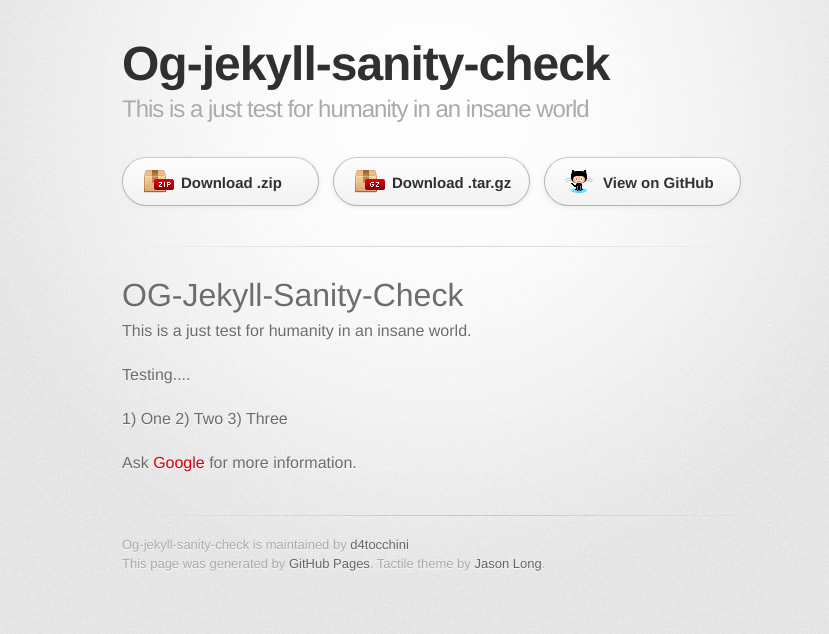
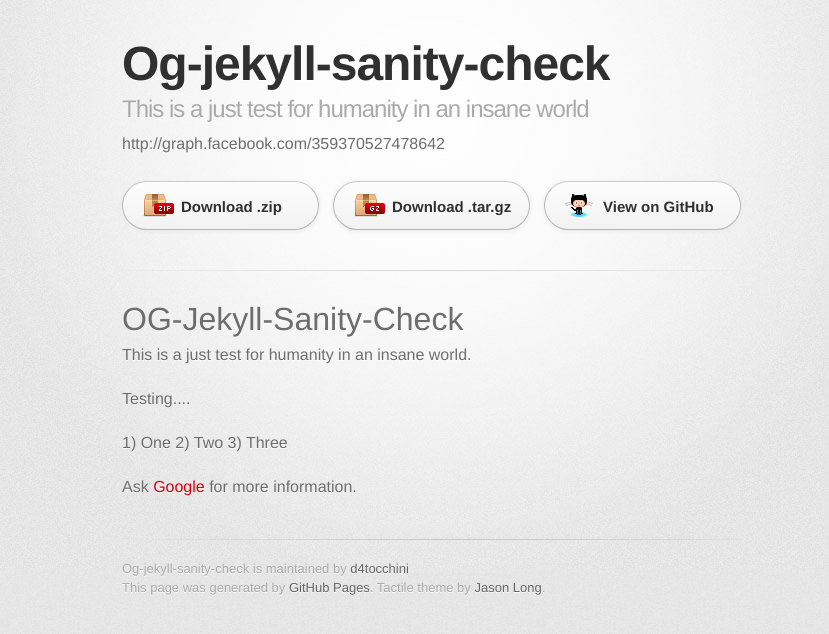
Before and after one commit to d4tocchini/OG-Jekyll-Sanity-Check, a plain HTML site: page index.html in a window 1280 px wide. Shown: the whole page, without its empty margins (208-1037 px from the left). Drawn offline with Linux system fonts and the light colour scheme; a web font is replaced by a local one.

Commit message:
Update index.html

```diff
--- a/index.html
+++ b/index.html
@@ -26,6 +26,7 @@
         <header>
           <h1>Og-jekyll-sanity-check</h1>
           <h2>This is a just test for humanity in an insane world</h2>
+          <small>http://graph.facebook.com/359370527478642</small>
         </header>
 
         <section id="downloads" class="clearfix">
```
